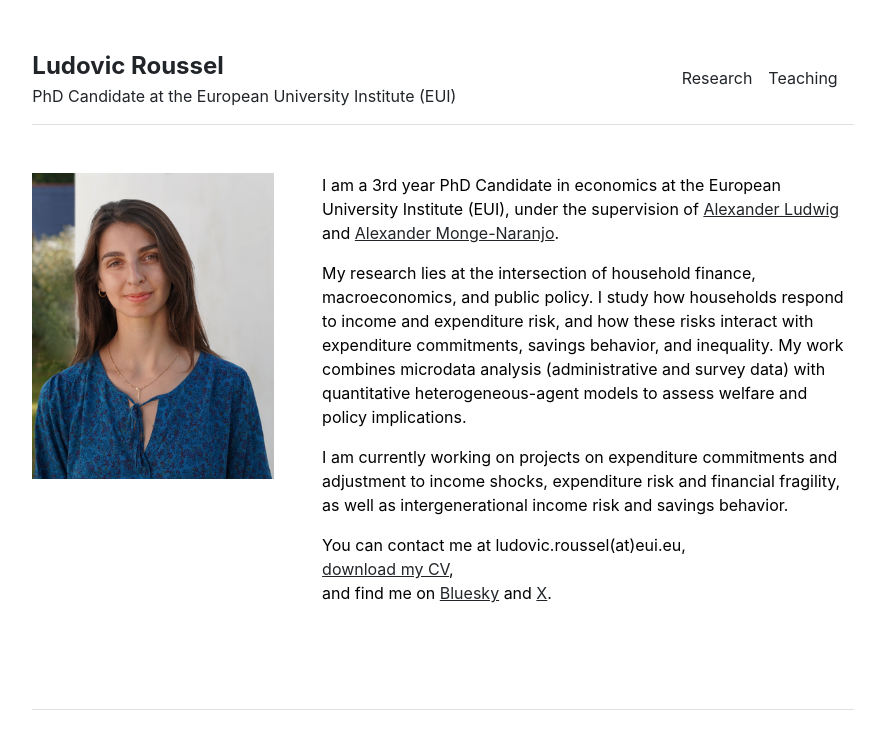
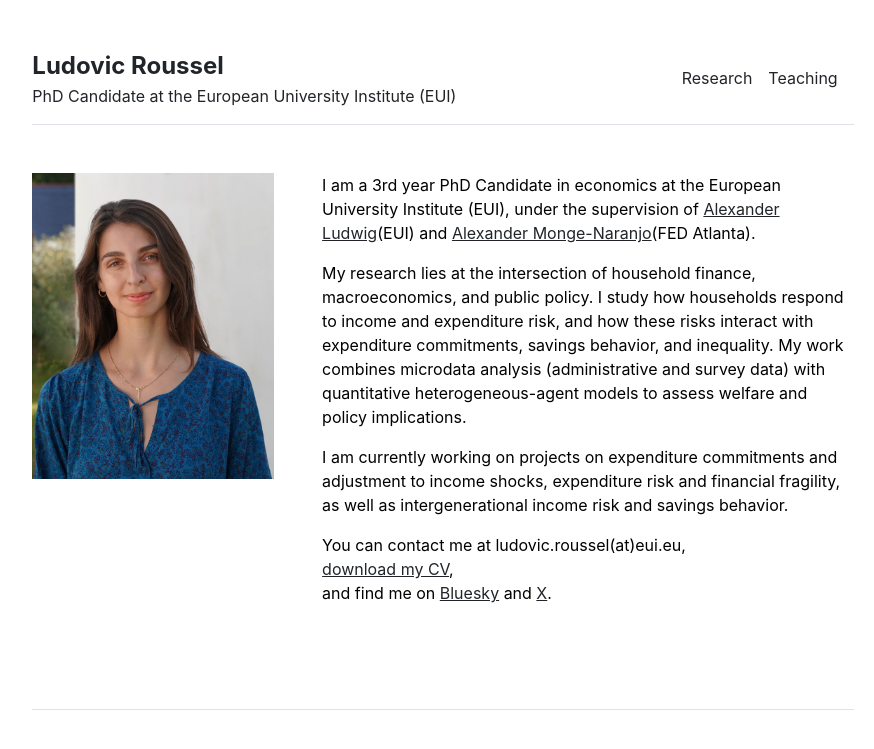
Before and after one commit to LudovicRoussel/ludovicroussel.github.io, a Jekyll site: the page built from index.md, in a window 1280 px wide. Shown: the top 749 px of the page, without its empty margins (197-1071 px from the left). Built offline with Jekyll 4.4.1, drawn with Linux system fonts in a browser that asks for light colours.

Commit message:
Revise supervision details in index.md
Updated the supervision details in the introduction.

```diff
--- a/index.md
+++ b/index.md
@@ -3,7 +3,7 @@ layout: home
 title: "Ludovic Roussel"
 ---
 
-I am a 3rd year PhD Candidate in economics at the European University Institute (EUI), under the supervision of [Alexander Ludwig](https://alexander-ludwig.com/) and [Alexander Monge-Naranjo](https://alexandermonge.com/).
+I am a 3rd year PhD Candidate in economics at the European University Institute (EUI), under the supervision of [Alexander Ludwig](https://alexander-ludwig.com/)(EUI) and [Alexander Monge-Naranjo](https://alexandermonge.com/)(FED Atlanta).
 
 My research lies at the intersection of household finance, macroeconomics, and public policy. I study how households respond to income and expenditure risk, and how these risks interact with expenditure commitments, savings behavior, and inequality. My work combines microdata analysis (administrative and survey data) with quantitative heterogeneous-agent models to assess welfare and policy implications.
 
```
